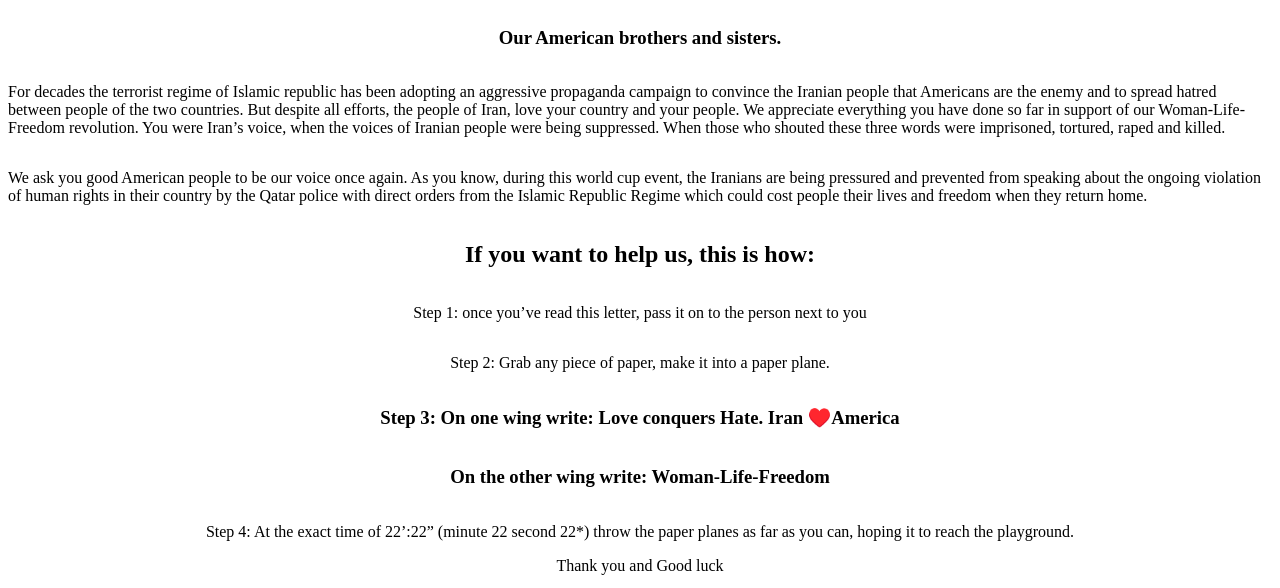
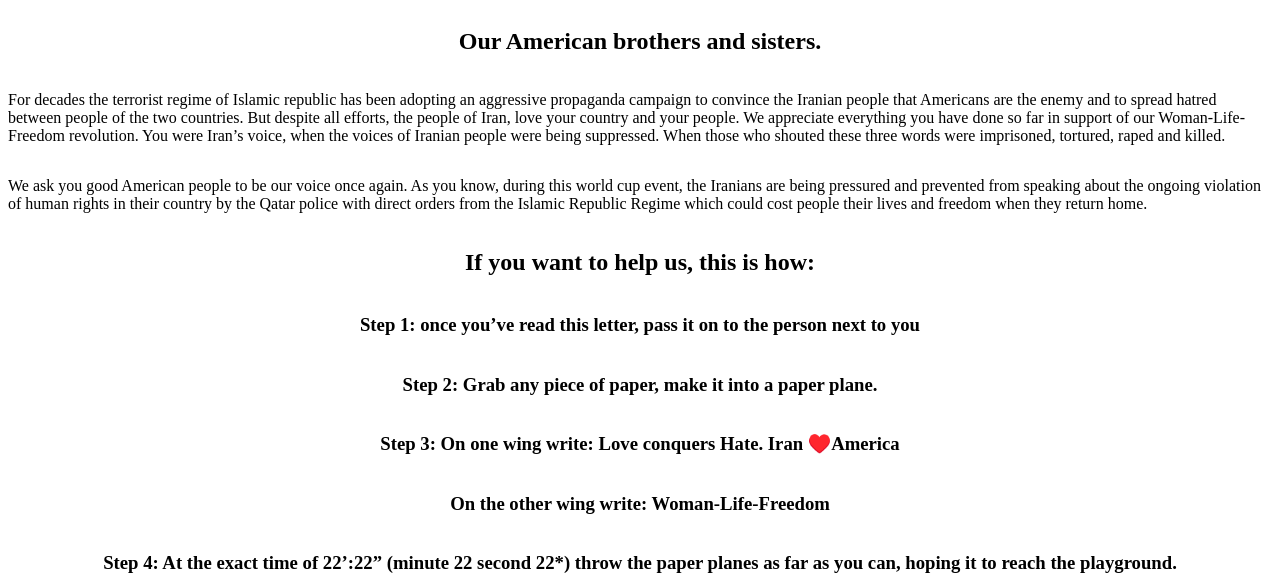
Before and after one commit to iranloveus/iranloveus.github.io, a plain HTML site: page index.html in a window 1280 px wide. Shown: the top 588 px of the page. Drawn offline with Linux system fonts and the light colour scheme.

Commit message:
Update index.html

```diff
--- a/index.html
+++ b/index.html
@@ -15,7 +15,7 @@
     </style>
   </head>
   <body>
-    <h3>Our American brothers and sisters.</h3>
+    <h2>Our American brothers and sisters.</h2>
     <p>
       For decades the terrorist regime of Islamic republic has been adopting an
       aggressive propaganda campaign to convince the Iranian people that
@@ -38,20 +38,20 @@
 
     <h2>If you want to help us, this is how:</h2>
 
-    <p>
+    <h3>
       Step 1: once you’ve read this letter, pass it on to the person next to you
-    </p>
+    </h3>
 
-    <p>Step 2: Grab any piece of paper, make it into a paper plane.</p>
+    <h3>Step 2: Grab any piece of paper, make it into a paper plane.</h3>
 
     <h3>Step 3: On one wing write: Love conquers Hate. Iran ♥️America</h3>
 
     <h3>On the other wing write: Woman-Life-Freedom</h3>
 
-    <p>
+    <h3>
       Step 4: At the exact time of 22’:22” (minute 22 second 22*) throw the
       paper planes as far as you can, hoping it to reach the playground.
-    </p>
+    </h3>
 
     Thank you and Good luck
     <p>
@@ -69,6 +69,13 @@
     />
     <hr />
 
+    <video width="200" height="366" controls>
+        <source src="https://user-images.githubusercontent.com/119425226/204548205-743964c6-9c84-40ce-812c-f35e71abe57e.mp4" type="video/mp4">
+        <a
+        href="https://user-images.githubusercontent.com/119425226/204548205-743964c6-9c84-40ce-812c-f35e71abe57e.mp4"
+        >How to create paper plane</a
+      >
+    </video>
     <a
       href="https://user-images.githubusercontent.com/119425226/204548205-743964c6-9c84-40ce-812c-f35e71abe57e.mp4"
       >How to create paper plane</a
```
